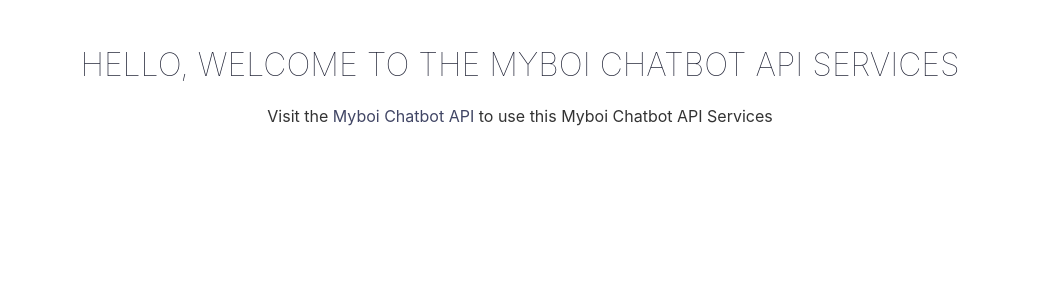
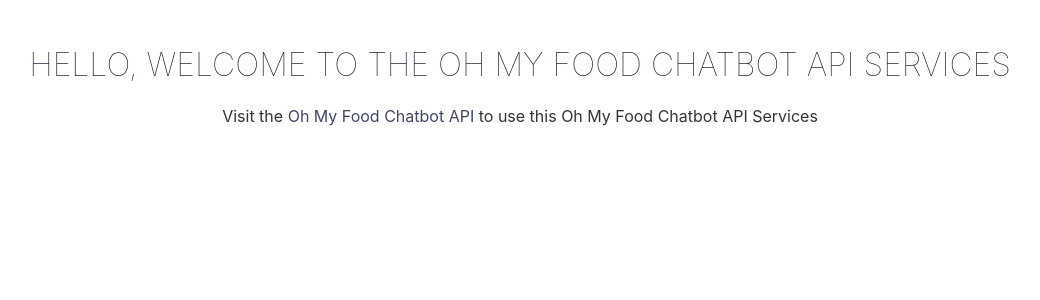
Before and after one commit to Wizardcn/oh_my_food_chatbot_api, a FastAPI app: page / in a window 1280 px wide. Shown: the top 300 px of the page, without its empty margins (120-1160 px from the left). Run offline with FastAPI, Linux system fonts and the light colour scheme.

Commit message:
change name app

```diff
--- a/templates/home.html
+++ b/templates/home.html
@@ -1,7 +1,7 @@
 <!DOCTYPE html5>
 <html lang="en">
   <head>
-    <title>Myboi Chatbot API</title>
+    <title>Oh My Food Chatbot API</title>
     <style>
       html,
       body {
@@ -53,10 +53,10 @@
   </head>
   <body>
     <div class="main">
-      <h1>Hello, welcome to the Myboi Chatbot API Services</h1>
+      <h1>Hello, welcome to the Oh My Food Chatbot API Services</h1>
       <p>
-        Visit the <a href="/docs">Myboi Chatbot API</a> to use this Myboi
-        Chatbot API Services
+        Visit the <a href="/docs">Oh My Food Chatbot API</a> to use this Oh My
+        Food Chatbot API Services
       </p>
     </div>
   </body>
```
